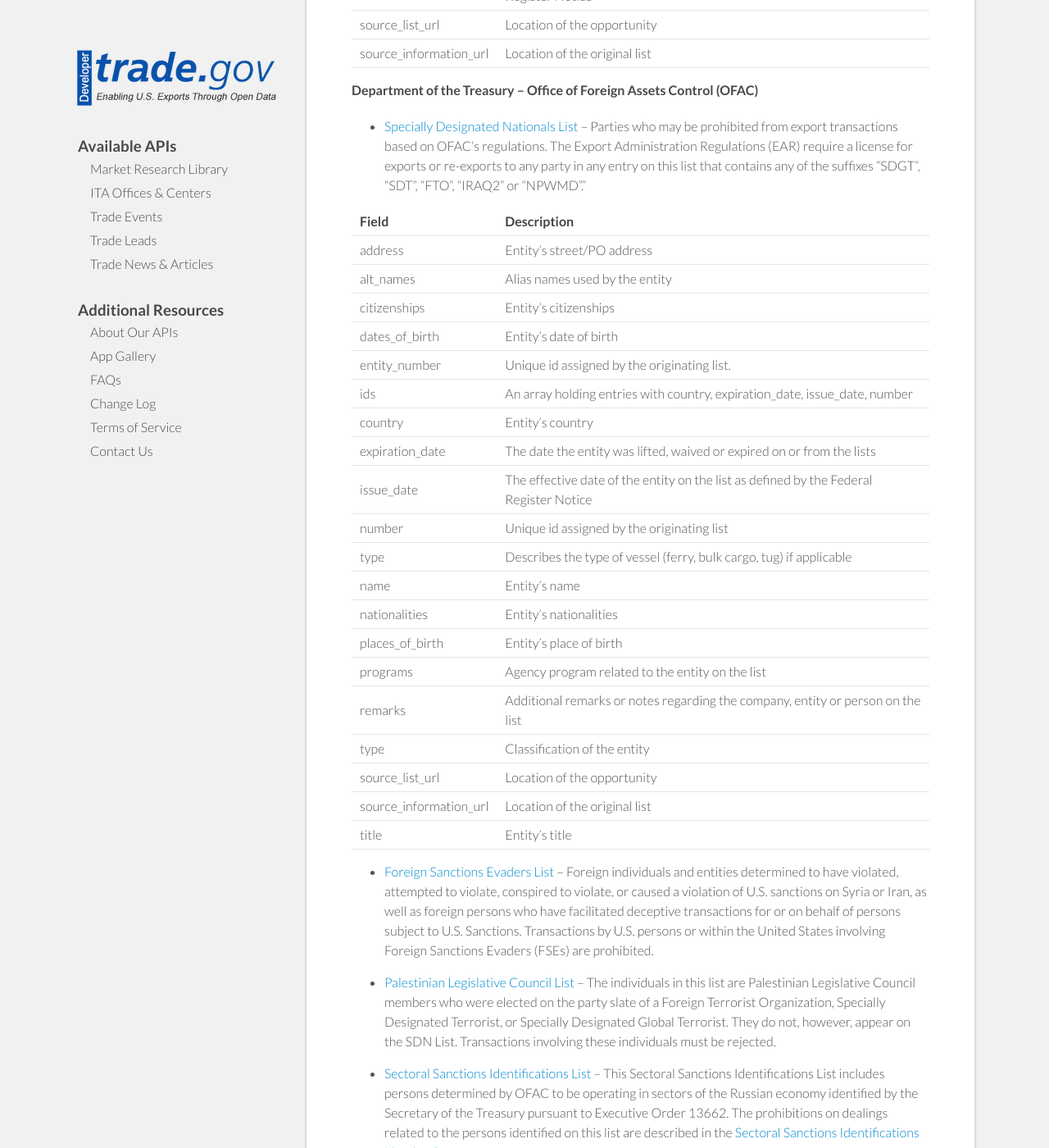
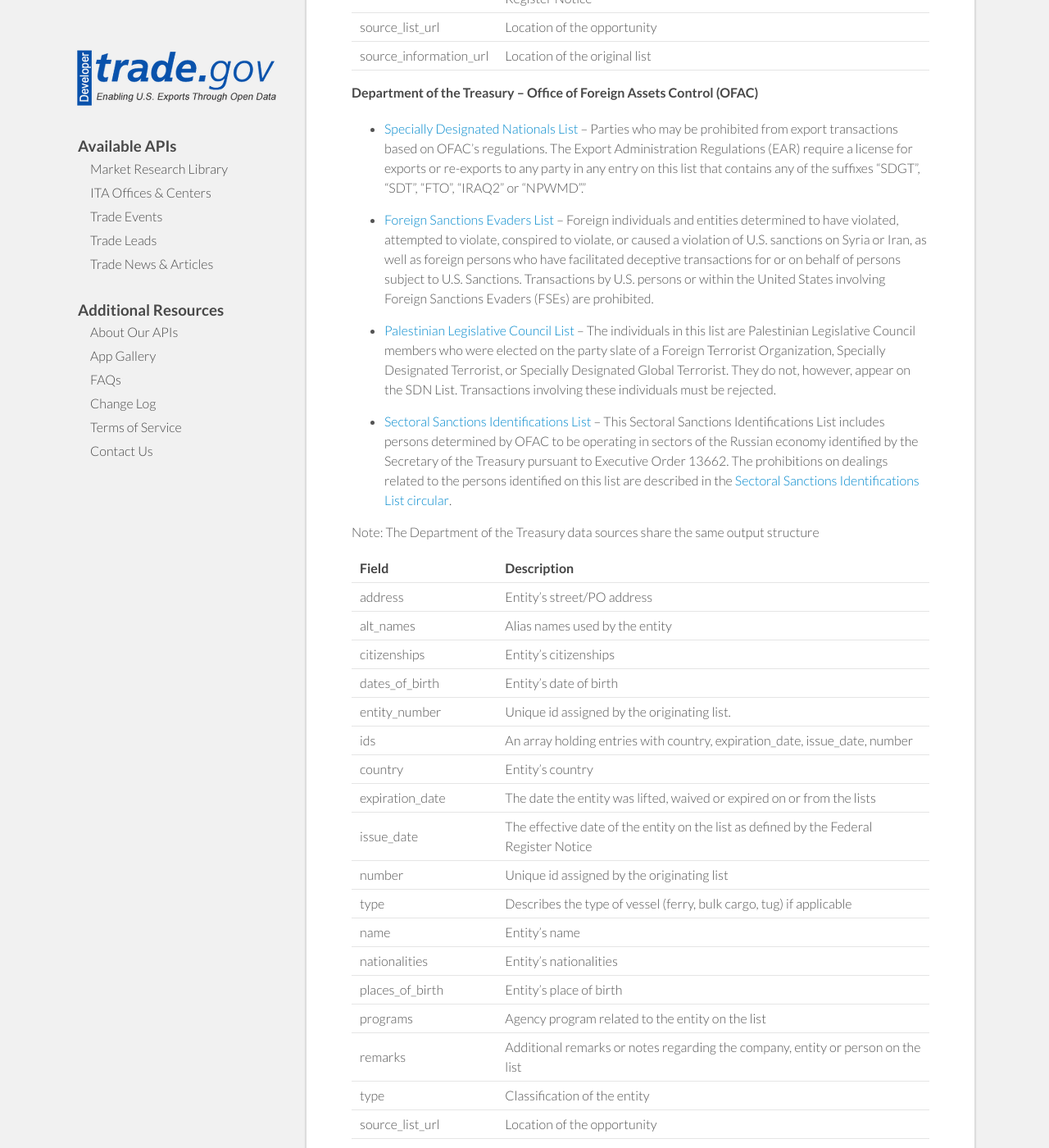
Before and after one commit to InternationalTradeAdministration/developerportal, a Jekyll site: the page built from _posts/2013-11-01-consolidated-screening-list-draft.markdown, in a window 1280 px wide and 1400 px high, scrolled down 4432 px. Shown: the whole window at 82% size. Built offline with Jekyll 4.4.1, drawn with Linux system fonts in a browser that asks for light colours; nearby versions of some CDN libraries; some of the changed text lies outside the part shown.

Commit message:
updated doc

```diff
--- a/_posts/2013-11-01-consolidated-screening-list-draft.markdown
+++ b/_posts/2013-11-01-consolidated-screening-list-draft.markdown
@@ -38,9 +38,9 @@ Abbreviation of the list to which the entity belongs
 
 	[http://api.govwizely.com/consolidated_screening_list/search?sources={csl_type}
 
-#####Example:
+**_Example_**
 
-	[http://api.govwizely.com/consolidated_screening_list/search?sources=ISN,SDN]
+	http://api.govwizely.com/consolidated_screening_list/search?sources=ISN,SDN
 
 Source abbreviations as follows:
 
@@ -60,18 +60,17 @@ Returns location of lead based on ISO [alpha-2 country codes](http://www.iso.org
 
     http://api.trade.gov/consolidated_screening_list/search?countries={country code}
 
-#####Example:
+**_Example_**
 
-	[http://api.trade.gov/consolidated_screening_list/search?countries=JO,PS]
+	http://api.trade.gov/consolidated_screening_list/search?countries=JO,PS
 
 ###size + offset
 
 The size parameter allows you to configure the maximum amount of hits to be returned. The offset parameter defines the offset from the first result you want to fetch.
 
-#####Example:
+**_Example_**
 
-	[http://api.trade.gov/consolidated_screening_list/search?country=PS&size=1&offset=1]
-
+	http://api.trade.gov/consolidated_screening_list/search?country=PS&size=1&offset=1
 
 ###The Nine Screening Lists, Their Sources and Specific Fields
 
@@ -153,36 +152,14 @@ The size parameter allows you to configure the maximum amount of hits to be retu
 
 * [Specially Designated Nationals List](http://www.treasury.gov/resource-center/sanctions/SDN-List/Pages/default.aspx) -- Parties who may be prohibited from export transactions based on OFAC’s regulations. The Export Administration Regulations (EAR) require a license for exports or re-exports to any party in any entry on this list that contains any of the suffixes "SDGT", "SDT", "FTO", "IRAQ2" or "NPWMD".”
 
-| Field	| Description |
-| ------| -------------|
-| address | Entity's street/PO address |
-| alt_names | Alias names used by the entity |
-| citizenships | Entity's citizenships |
-| dates_of_birth | Entity's date of birth |
-| entity_number | Unique id assigned by the originating list.
-| ids | An array holding entries with country, expiration_date, issue_date, number |
-| country | Entity's country |
-| expiration_date | The date the entity was lifted, waived or expired on or from the lists |
-| issue_date | The effective date of the entity on the list as defined by the Federal Register Notice |
-| number | Unique id assigned by the originating list |
-| type | Describes the type of vessel (ferry, bulk cargo, tug) if applicable |
- name | Entity's name |
-| nationalities | Entity's nationalities |
-| places_of_birth | Entity's place of birth |
-| programs | Agency program related to the entity on the list |
-| remarks | Additional remarks or notes regarding the company, entity or person on the list |
-| type | Classification of the entity |
-| source_list_url | Location of the opportunity |
-| source_information_url | Location of the original list |
-| title | Entity's title |
-
-
 * [Foreign Sanctions Evaders List](http://www.treasury.gov/resource-center/sanctions/SDN-List/Pages/fse_list.aspx) -- Foreign individuals and entities determined to have violated, attempted to violate, conspired to violate, or caused a violation of U.S. sanctions on Syria or Iran, as well as foreign persons who have facilitated deceptive transactions for or on behalf of persons subject to U.S. Sanctions. Transactions by U.S. persons or within the United States involving Foreign Sanctions Evaders (FSEs) are prohibited.
 
 * [Palestinian Legislative Council List](http://www.treasury.gov/resource-center/sanctions/Terrorism-Proliferation-Narcotics/Pages/index.aspx) -- The individuals in this list are Palestinian Legislative Council members who were elected on the party slate of a Foreign Terrorist Organization, Specially Designated Terrorist, or Specially Designated Global Terrorist. They do not, however, appear on the SDN List.  Transactions involving these individuals must be rejected.
 
 * [Sectoral Sanctions Identifications List](http://www.treasury.gov/resource-center/sanctions/SDN-List/Pages/ssi_list.aspx) --
 This Sectoral Sanctions Identifications List includes persons determined by OFAC to be operating in sectors of the Russian economy identified by the Secretary of the Treasury pursuant to Executive Order 13662. The prohibitions on dealings related to the persons identified on this list are described in the [Sectoral Sanctions Identifications List circular](http://www.treasury.gov/ofac/downloads/ssi/ssi.pdf).
+
+Note: The Department of the Treasury data sources share the same output structure
 
 | Field	| Description |
 | ------| -------------|
```
Also changed, not shown: other parts of _posts/2013-11-01-consolidated-screening-list-draft.markdown (+4 -4 lines).
